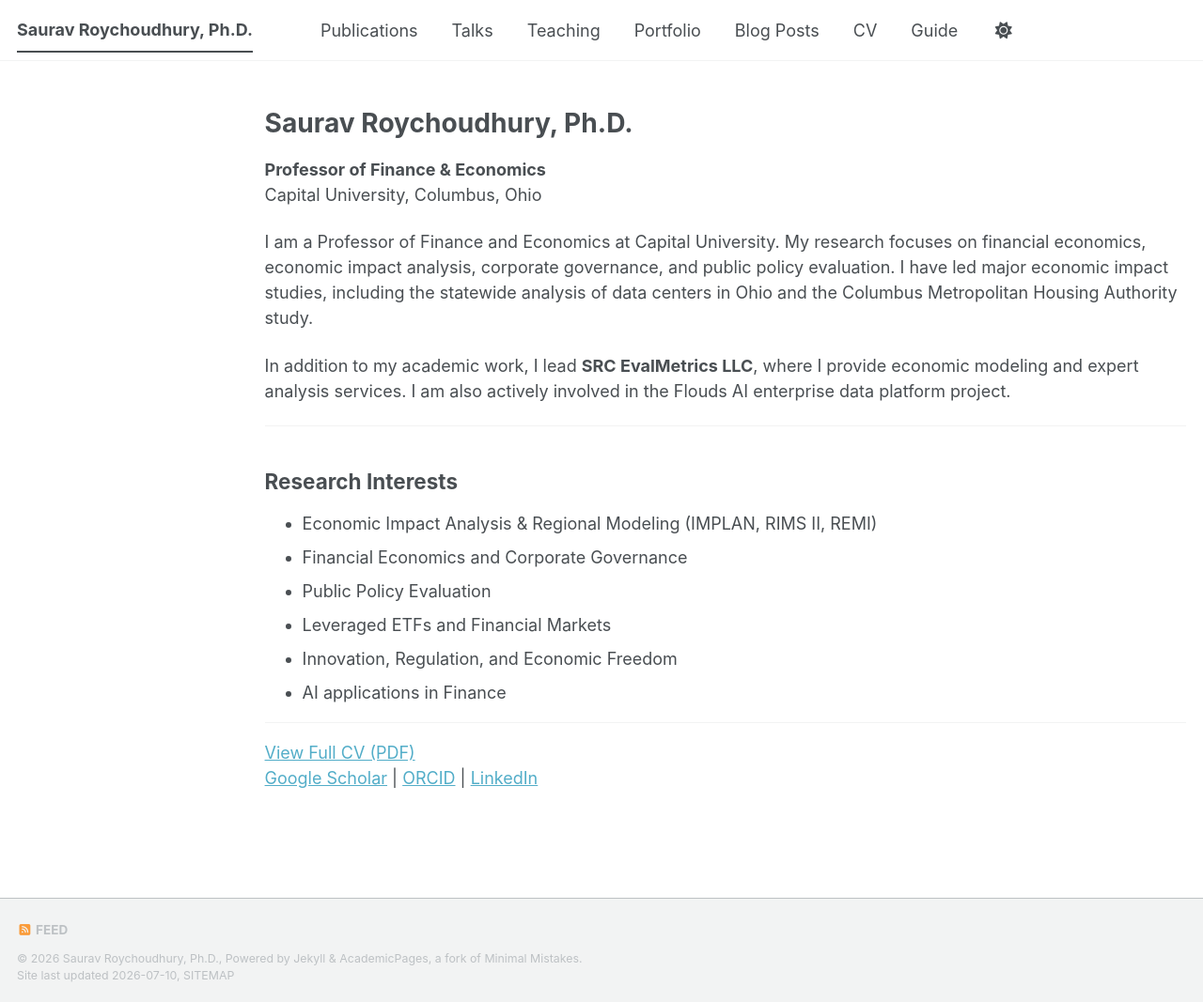
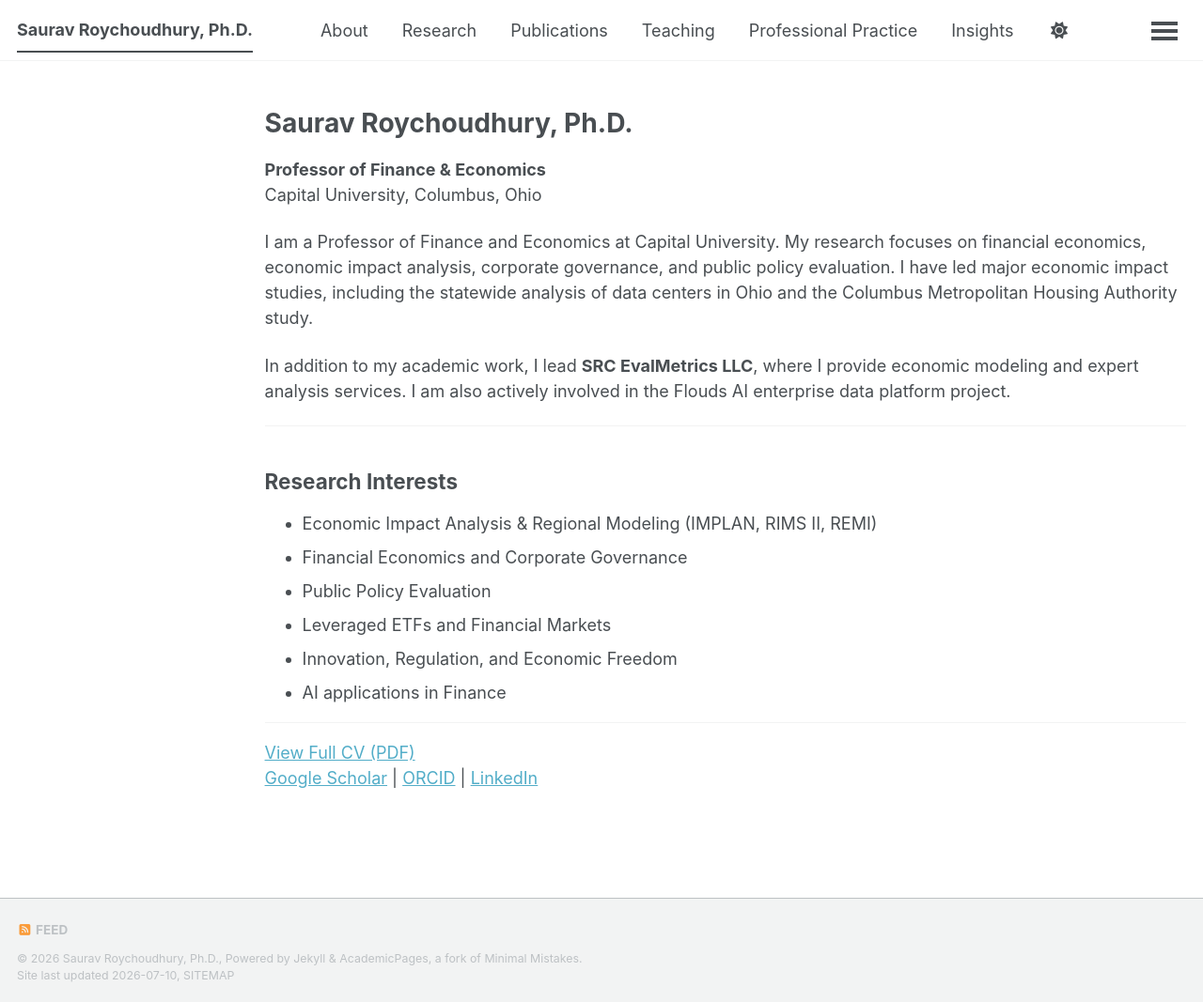
Before and after one commit to sauravroychoudhury/sauravroychoudhury.github.io, a Jekyll site: the page built from index.md, in a window 1280 px wide and 1067 px high. Shown: the whole window at 94% size. Built offline with Jekyll 4.4.1, drawn with Linux system fonts in a browser that asks for light colours; a style sheet for code colours, icons or effects is not loaded.

Commit message:
Update navigation.yml

```diff
--- a/_data/navigation.yml
+++ b/_data/navigation.yml
@@ -3,31 +3,28 @@
 # Changing the order here will adjust the order and you can also add additional
 # links. Removing a link prevents it from showing in the header, but does not
 # prevent it from being included in the site.
-#
-# NOTE that only one of the CV options should be selected, the first is for the
-#      Markdown formatted page while the second is generated using JSON.
 
 main:
+  - title: "About"
+    url: /
+
+  - title: "Research"
+    url: /research/
+
   - title: "Publications"
     url: /publications/
-
-  - title: "Talks"
-    url: /talks/
 
   - title: "Teaching"
     url: /teaching/
 
-  - title: "Portfolio"
-    url: /portfolio/
+  - title: "Professional Practice"
+    url: /professional-practice/
 
-  - title: "Blog Posts"
-    url: /year-archive/
+  - title: "Insights"
+    url: https://srcevalmetrics.com/insights
+
+  - title: "Personal"
+    url: /personal/
 
   - title: "CV"
     url: /cv/
-
-  # - title: "CV"
-  #   url: /cv-json/
-
-  - title: "Guide"
-    url: /markdown/
```
